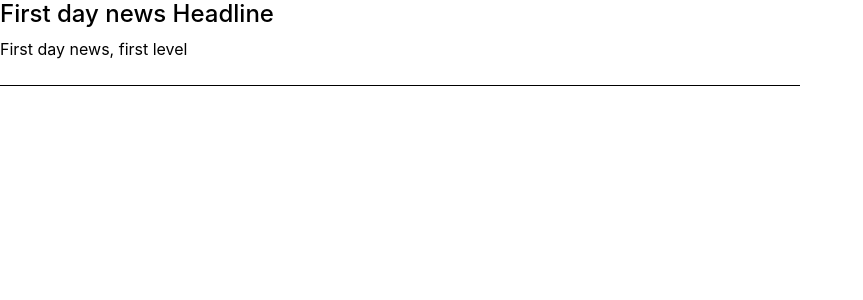
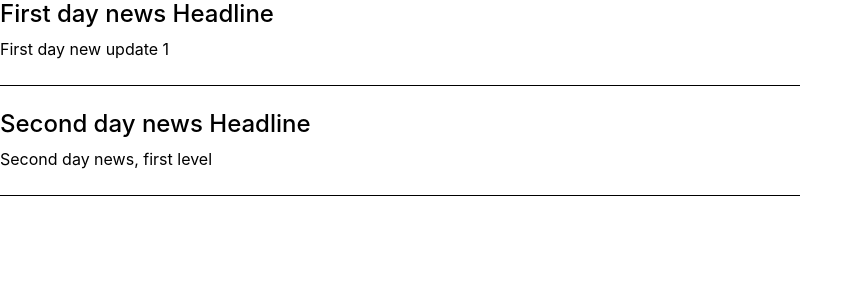
Before and after one commit to MarkSaravi/zoomable-documents, a React (Create React App) app: page /news/1 in a window 1280 px wide. Shown: the top 300 px of the page, without its empty margins (0-863 px from the left). Built offline with nearby package versions, Linux system fonts and the light colour scheme.

Commit message:
changing the routing

```diff
--- a/src/Pages/News.tsx
+++ b/src/Pages/News.tsx
@@ -5,25 +5,25 @@ import React from "react";
 import { useParams } from "react-router-dom";
 import ZoomableContainer from '../components/ZooambleContainer';
 import { Sentences } from "../models/types";
-import news1 from '../data/news1';
-import news2 from '../data/news2';
-import news3 from '../data/news3';
+import news00 from '../data/news00';
+import news01 from '../data/news01';
+import news02 from '../data/news02';
 
 const NewsPage: React.FC = () => {
     const { day } = useParams<{ day?: string}>();
-    let news: Sentences = news1;
+    let news: Sentences = news00;
     switch (day) {
+        case '0':
+            news = news00;
+            break;
         case '1':
-            news = news1;
+            news = news01;
             break;
         case '2':
-            news = news2;
-            break;
-        case '3':
-            news = news3;
+            news = news02;
             break;
         default:
-            news = news1;
+            news = news00;
     }
     return (<ZoomableContainer sentences={news} />);
 };
--- /dev/null
+++ b/src/data/news00.ts
@@ -0,0 +1,75 @@
+/* eslint-disable import/extensions */
+
+import { v4 as uuidv4 } from 'uuid';
+import {
+    FIRST_SENTENCE_ID,
+} from '../models/constants';
+import { Sentences } from '../models/types';
+
+const contentUpdates: Sentences = {
+    id: uuidv4(),
+    sentences: [
+        {
+            id: 'CU-00-00',
+            positions: {
+                0: {
+                    after: FIRST_SENTENCE_ID,
+                },
+            },
+            content: 'First day new update 1'
+        },
+        {
+            id: 'CU-00-01',
+            positions: {
+                1: {
+                    after: FIRST_SENTENCE_ID,
+                },
+            },
+            content: 'First day new update 2'
+        },
+        {
+            id: 'CU-00-02',
+            positions: {
+                2: {
+                    after: FIRST_SENTENCE_ID,
+                },
+            },
+            content: 'First day new update 3'
+        },
+    ]
+};
+
+export const newsUpdates: Sentences = {
+    id: uuidv4(),
+    sentences: [
+        {
+            id: 'H-00-00',
+            positions: {
+                0: {
+                    after: FIRST_SENTENCE_ID,
+                },
+            },
+            content: '<h4>First day news Headline</h4>',
+        },
+        {
+            id: 'C-00-00',
+            positions: {
+                0: {
+                    after: 'H-00-00',
+                },
+            },
+            content: contentUpdates,
+        },
+        {
+            id: 'E-00-00',
+            positions: {
+                0: {
+                    after: 'C-00-00',
+                },
+            },
+            content: '<div style="margin-top: 24px; margin-bottom: 24px;border-bottom: solid 1px black"/>',
+        },
+    ],
+};
+
+export default newsUpdates;
--- a/src/data/news1.ts
+++ b/src/data/news01.ts
@@ -1,37 +1,36 @@
 /* eslint-disable import/extensions */
 
 import { v4 as uuidv4 } from 'uuid';
-import {
-    FIRST_SENTENCE_ID,
-} from '../models/constants';
 import { Sentences } from '../models/types';
+import news1 from './news00';
 
 export const newsUpdates: Sentences = {
     id: uuidv4(),
     sentences: [
+        ...news1.sentences,
         {
-            id: 'H-01-00',
+            id: 'H-02-00',
             positions: {
                 0: {
-                    after: FIRST_SENTENCE_ID,
+                    after: 'E-00-00',
                 },
             },
-            content: '<h4>First day news Headline</h4>',
+            content: '<h4>Second day news Headline</h4>',
         },
         {
-            id: 'C-01-00',
+            id: 'C-02-00',
             positions: {
                 0: {
-                    after: 'H-01-00',
+                    after: 'H-02-00',
                 },
             },
-            content: 'First day news, first level',
+            content: 'Second day news, first level',
         },
         {
-            id: 'E-01-00',
+            id: 'E-02-00',
             positions: {
                 0: {
-                    after: 'C-01-00',
+                    after: 'C-02-00',
                 },
             },
             content: '<div style="margin-top: 24px; margin-bottom: 24px;border-bottom: solid 1px black"/>',
--- a/src/data/news3.ts
+++ b/src/data/news02.ts
@@ -2,7 +2,7 @@
 
 import { v4 as uuidv4 } from 'uuid';
 import { Sentences } from '../models/types';
-import news2 from './news2';
+import news2 from './news01';
 
 export const newsUpdates: Sentences = {
     id: uuidv4(),
--- a/src/data/news2.ts
+++ /dev/null
@@ -1,76 +0,0 @@
-/* eslint-disable import/extensions */
-
-import { v4 as uuidv4 } from 'uuid';
-import { Sentences } from '../models/types';
-import news1 from './news1';
-
-// const new1Updates: Sentences = {
-//     id: uuidv4(),
-//     sentences: [
-//         {
-//             id: 'C-01-00-00',
-//             positions: {
-//                 0: {
-//                     after: FIRST_SENTENCE_ID,
-//                 },
-//             },
-//             content: 'First day news, first level updated',
-//         },
-//         {
-//             id: 'C-01-00-01',
-//             positions: {
-//                 1: {
-//                     after: FIRST_SENTENCE_ID,
-//                 },
-//             },
-//             content: 'First day news, first level updated with more details',
-//         },
-//         {
-//             id: 'C-01-00-02',
-//             positions: {
-//                 2: {
-//                     after: FIRST_SENTENCE_ID,
-//                 },
-//             },
-//             content: 'First day news, first level updated with more, more details',
-//         },
-//     ],
-// };
-
-// news1[1].content = new1Updates;
-
-export const newsUpdates: Sentences = {
-    id: uuidv4(),
-    sentences: [
-        ...news1.sentences,
-        {
-            id: 'H-02-00',
-            positions: {
-                0: {
-                    after: 'E-01-00',
-                },
-            },
-            content: '<h4>Second day news Headline</h4>',
-        },
-        {
-            id: 'C-02-00',
-            positions: {
-                0: {
-                    after: 'H-02-00',
-                },
-            },
-            content: 'Second day news, first level',
-        },
-        {
-            id: 'E-02-00',
-            positions: {
-                0: {
-                    after: 'C-02-00',
-                },
-            },
-            content: '<div style="margin-top: 24px; margin-bottom: 24px;border-bottom: solid 1px black"/>',
-        },
-    ],
-};
-
-export default newsUpdates;
```
